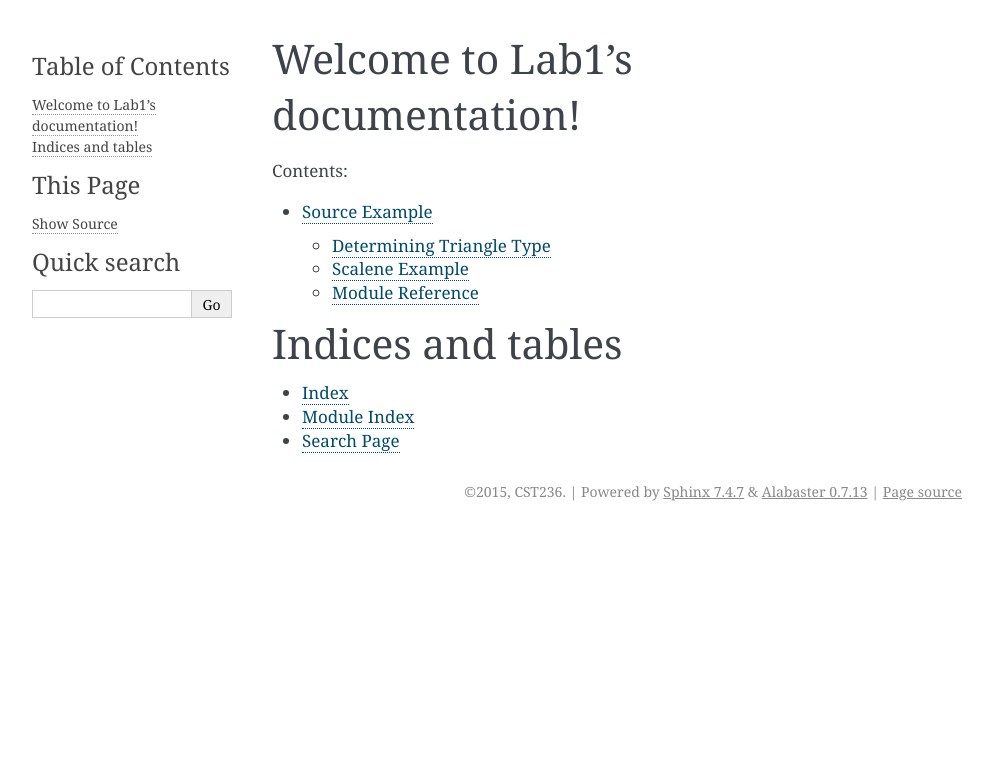
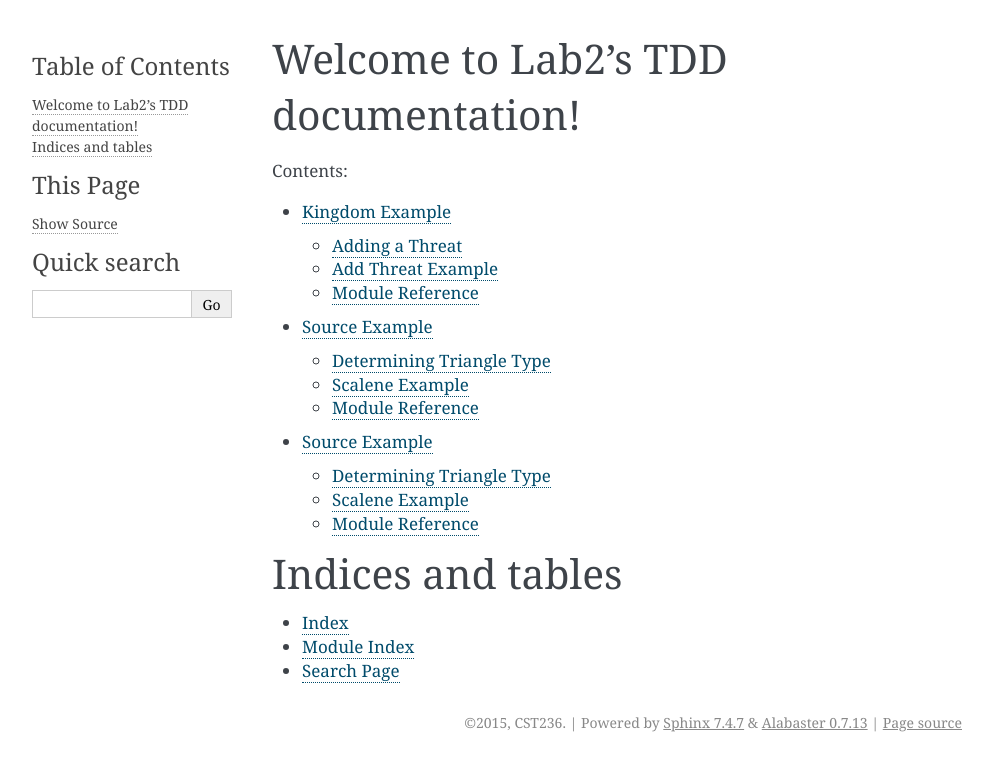
Before and after one commit to loganwrightoit/CST236, a Sphinx documentation site: the page built from doc/source/LAB2.rst, in a window 1280 px wide. Shown: the top 771 px of the page, without its empty margins (148-1141 px from the left). Built offline with Sphinx 7.4.7, drawn with Linux system fonts in a browser that asks for light colours.

Commit message:
Add some documentation for first part of lab.

```diff
--- a/doc/source/LAB1.rst
+++ b/doc/source/LAB2.rst
@@ -1,9 +1,9 @@
-.. Lab1 documentation master file, created by
+.. Lab2 documentation master file, created by
    sphinx-quickstart on Sat Mar 28 20:37:26 2015.
    You can adapt this file completely to your liking, but it should at least
    contain the root `toctree` directive.
 
-Welcome to Lab1's documentation!
+Welcome to Lab2's TDD documentation!
 ================================
 
 Contents:
@@ -11,7 +11,9 @@ Contents:
 .. toctree::
    :maxdepth: 2
 
-   code/source1.rst
+   code/kingdom.rst
+   code/input.rst
+   code/threat.rst
 
 
 Indices and tables
--- a/doc/source/conf.py
+++ b/doc/source/conf.py
@@ -49,10 +49,10 @@ source_suffix = '.rst'
 #source_encoding = 'utf-8-sig'
 
 # The master toctree document.
-master_doc = 'LAB1'
+master_doc = 'LAB2'
 
 # General information about the project.
-project = u'Lab1'
+project = u'Lab2'
 copyright = u'2015, CST236'
 author = u'CST236'
 
@@ -206,7 +206,7 @@ html_static_path = ['_static']
 #html_search_scorer = 'scorer.js'
 
 # Output file base name for HTML help builder.
-htmlhelp_basename = 'Lab1doc'
+htmlhelp_basename = 'Lab2doc'
 
 # -- Options for LaTeX output ---------------------------------------------
 
@@ -228,7 +228,7 @@ latex_elements = {
 # (source start file, target name, title,
 #  author, documentclass [howto, manual, or own class]).
 latex_documents = [
-  (master_doc, 'Lab1.tex', u'Lab1 Documentation',
+  (master_doc, 'Lab2.tex', u'Lab2 Documentation',
    u'CST236', 'manual'),
 ]
 
@@ -258,7 +258,7 @@ latex_documents = [
 # One entry per manual page. List of tuples
 # (source start file, name, description, authors, manual section).
 man_pages = [
-    (master_doc, 'lab1', u'Lab1 Documentation',
+    (master_doc, 'lab2', u'Lab2 Documentation',
      [author], 1)
 ]
 
@@ -272,8 +272,8 @@ man_pages = [
 # (source start file, target name, title, author,
 #  dir menu entry, description, category)
 texinfo_documents = [
-  (master_doc, 'Lab1', u'Lab1 Documentation',
-   author, 'Lab1', 'One line description of project.',
+  (master_doc, 'Lab2', u'Lab2 Documentation',
+   author, 'Lab2', 'One line description of project.',
    'Miscellaneous'),
 ]
 
```
Also changed, not shown: doc/source/code/kingdom.rst (added, +41 -0 lines), doc/source/code/threat.rst (added, +25 -0 lines), doc/source/code/input.rst (renamed from doc/source/code/source1.rst).
